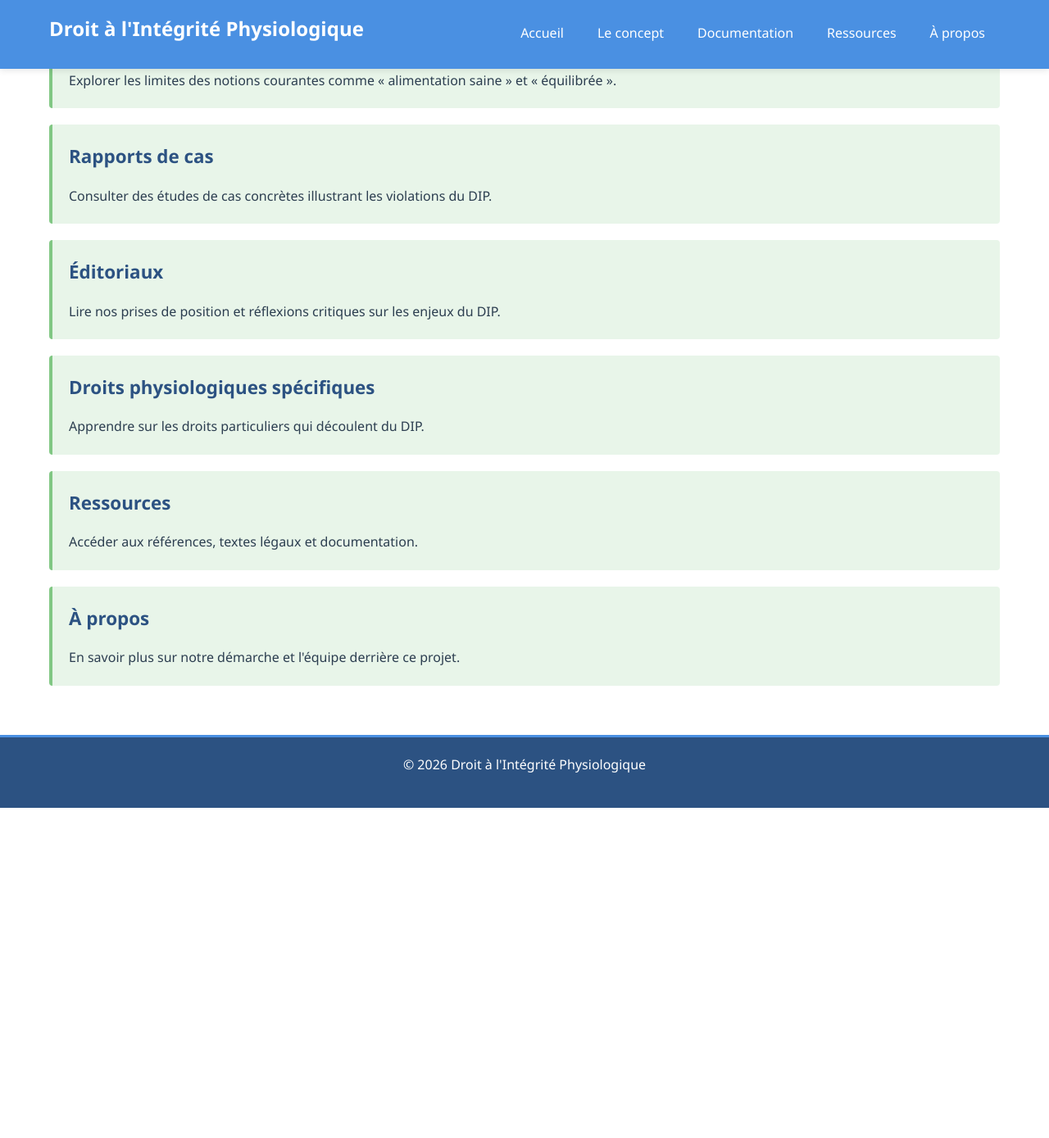
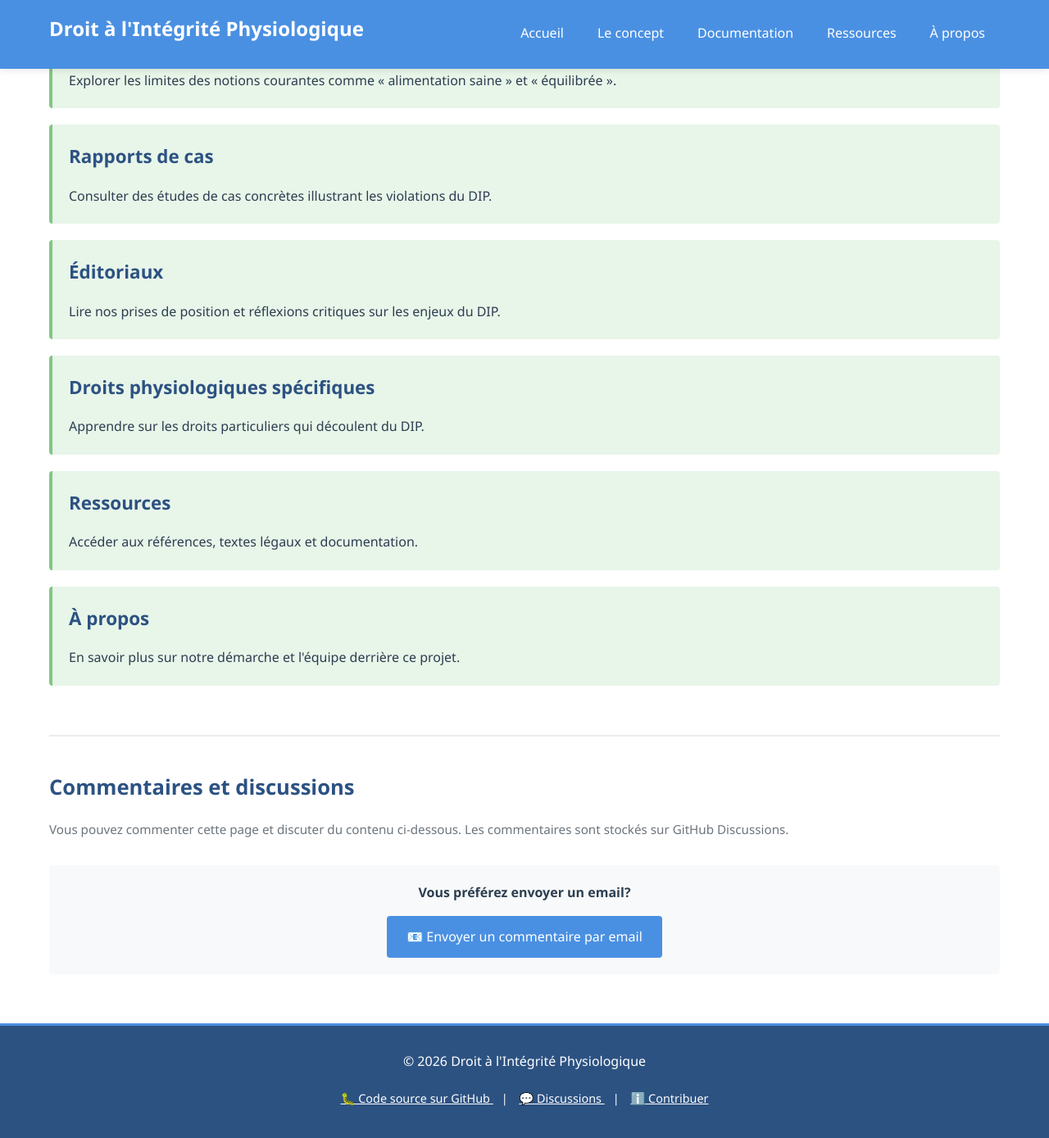
Before and after one commit to PerigGouanvic/droit-integrite-physiologique, a Jekyll site: the page built from index.md, in a window 1280 px wide and 1400 px high, scrolled down 867 px. Shown: the top 1389 px of the window at 82% size. Built offline with Jekyll 4.4.1, drawn with Linux system fonts in a browser that asks for light colours; comment, search, counter and statistics services are not loaded; before the commit the page ends 1853 px from its top, so only the background shows below that.

Commit message:
Ajout système de commentaires giscus + liens contribution footer

```diff
--- a/_layouts/default.html
+++ b/_layouts/default.html
@@ -93,14 +93,61 @@
 
     <main>
         {{ content }}
+
+        <!-- Section commentaires -->
+        <div class="comments-section">
+            <h2>Commentaires et discussions</h2>
+            <p class="comment-intro">Vous pouvez commenter cette page et discuter du contenu ci-dessous. Les commentaires sont stockés sur GitHub Discussions.</p>
+
+            <!-- Widget giscus -->
+            <script src="https://giscus.app/client.js"
+                    data-repo="PerigGouanvic/droit-integrite-physiologique"
+                    data-repo-id="R_kgDOQqj586"
+                    data-category="General"
+                    data-category-id="DIC_kwDOQqj5888ClCdC"
+                    data-mapping="pathname"
+                    data-strict="0"
+                    data-reactions-enabled="1"
+                    data-emit-metadata="0"
+                    data-input-position="top"
+                    data-theme="light"
+                    data-lang="fr"
+                    data-loading="lazy"
+                    crossorigin="anonymous"
+                    async>
+            </script>
+
+            <!-- Fallback email -->
+            <div class="email-fallback">
+                <p><strong>Vous préférez envoyer un email?</strong></p>
+                <a href="mailto:perig.gouanvic@gmail.com?subject=Commentaire%20sur%20{{ page.title | url_encode }}&body=Page%3A%20{{ page.url | absolute_url | url_encode }}%0A%0AMon%20commentaire%3A%0A" class="email-button">
+                    📧 Envoyer un commentaire par email
+                </a>
+            </div>
+        </div>
     </main>
 
     <footer>
-        <p>&copy; 2026 Droit à l'Intégrité Physiologique</p>
+        <div class="footer-content">
+            <p>&copy; 2026 Droit à l'Intégrité Physiologique</p>
+            <p class="footer-links">
+                <a href="https://github.com/PerigGouanvic/droit-integrite-physiologique" target="_blank" rel="noopener">
+                    🐛 Code source sur GitHub
+                </a>
+                |
+                <a href="https://github.com/PerigGouanvic/droit-integrite-physiologique/discussions" target="_blank" rel="noopener">
+                    💬 Discussions
+                </a>
+                |
+                <a href="{{ '/a-propos/' | relative_url }}">
+                    ℹ️ Contribuer
+                </a>
+            </p>
+        </div>
     </footer>
 
     <script>
-        // Mobile menu toggle - CORRIGÉ pour cibler spécifiquement le menu principal
+        // Mobile menu toggle
         const menuToggle = document.querySelector('.mobile-menu-toggle');
         const mainNav = document.querySelector('.main-navigation');
 
--- a/assets/css/style.css
+++ b/assets/css/style.css
@@ -316,6 +316,51 @@ a:hover {
     color: var(--texte-principal);
 }
 
+/* Section commentaires */
+.comments-section {
+    margin-top: 60px;
+    padding-top: 40px;
+    border-top: 2px solid var(--gris-moyen);
+}
+
+.comments-section h2 {
+    margin-top: 0;
+    font-size: 1.6rem;
+}
+
+.comment-intro {
+    color: #6c757d;
+    font-size: 0.95rem;
+    margin-bottom: 30px;
+}
+
+.email-fallback {
+    margin-top: 30px;
+    padding: 20px;
+    background-color: var(--gris-clair);
+    border-radius: 4px;
+    text-align: center;
+}
+
+.email-fallback p {
+    margin-bottom: 15px;
+}
+
+.email-button {
+    display: inline-block;
+    padding: 12px 24px;
+    background-color: var(--bleu-principal);
+    color: white !important;
+    text-decoration: none !important;
+    border-radius: 4px;
+    font-weight: 500;
+    transition: background-color 0.2s;
+}
+
+.email-button:hover {
+    background-color: var(--bleu-fonce);
+}
+
 /* Contact email masqué */
 .contact-link {
     display: inline-block;
@@ -328,9 +373,29 @@ footer {
     background-color: var(--bleu-fonce);
     color: white;
     text-align: center;
-    padding: 20px;
+    padding: 30px 20px;
     margin-top: 60px;
     border-top: 3px solid var(--bleu-principal);
+}
+
+.footer-content {
+    max-width: 1200px;
+    margin: 0 auto;
+}
+
+.footer-links {
+    margin-top: 15px;
+    font-size: 0.9rem;
+}
+
+.footer-links a {
+    color: white;
+    text-decoration: underline;
+    margin: 0 10px;
+}
+
+.footer-links a:hover {
+    color: var(--vert-pale);
 }
 
 /* Responsive - Mobile */
@@ -431,7 +496,7 @@ footer {
         padding: 0 15px;
     }
 
-    /* Breadcrumb mobile - amélioré */
+    /* Breadcrumb mobile */
     .breadcrumb {
         font-size: 0.85rem;
         background-color: white;
@@ -451,6 +516,30 @@ footer {
         font-weight: 500;
     }
 
+    /* Commentaires mobile */
+    .comments-section {
+        margin-top: 40px;
+        padding-top: 30px;
+    }
+
+    .email-fallback {
+        padding: 15px;
+    }
+
+    .email-button {
+        padding: 10px 20px;
+        font-size: 0.9rem;
+    }
+
+    .footer-links {
+        font-size: 0.85rem;
+    }
+
+    .footer-links a {
+        display: block;
+        margin: 10px 0;
+    }
+
     h1 {
         font-size: 1.8rem;
     }
```
Also changed, not shown: other parts of _layouts/default.html (+0 -4 lines).
